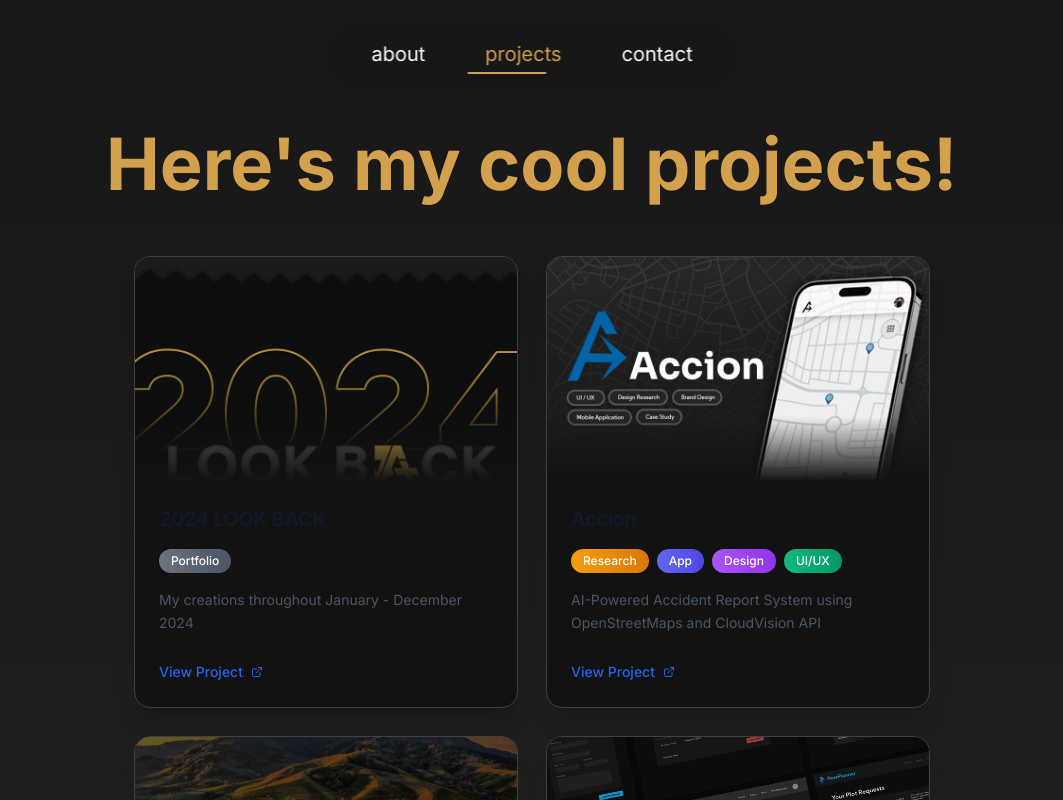
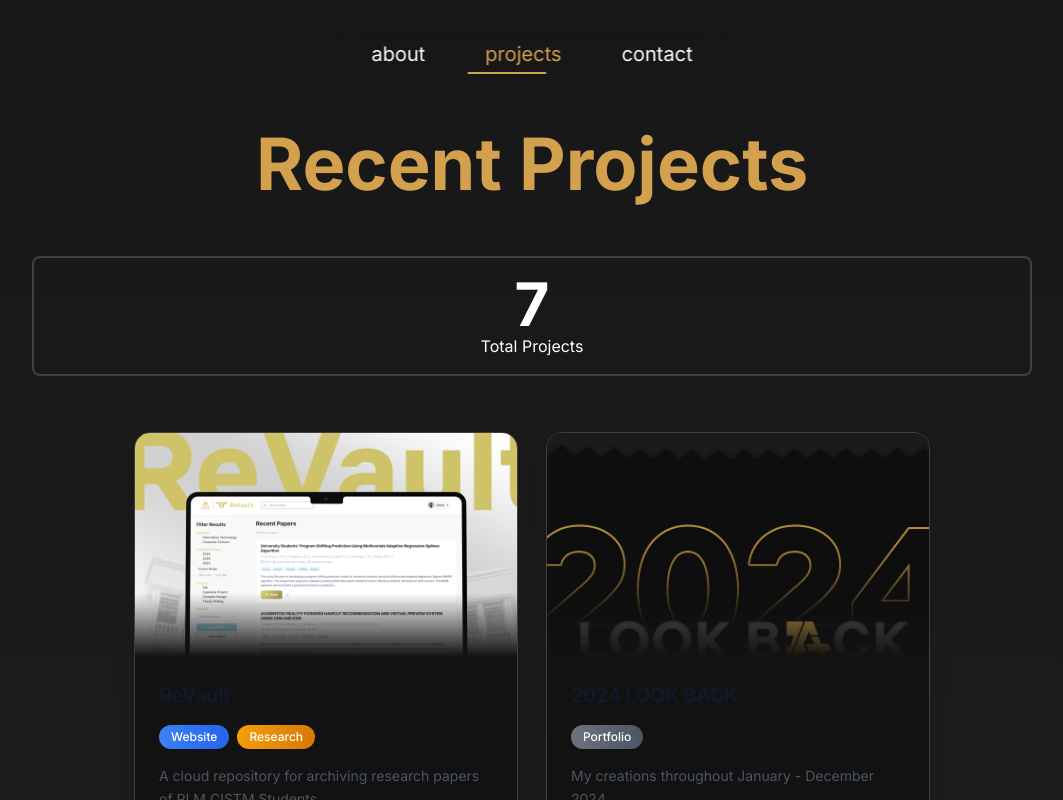
Before and after one commit to dazedmind/my-portfolio-v2, a React (Vite) app: page /projects in a window 1280 px wide. Shown: the top 800 px of the page, without its empty margins (108-1171 px from the left). Built offline with nearby package versions, Linux system fonts and the light colour scheme.

Commit message:
added projects

```diff
--- a/src/components/About.jsx
+++ b/src/components/About.jsx
@@ -11,7 +11,7 @@ function About() {
         <h1 className='text-3xl text-mustard font-bold'>Background</h1>
         <div className='w-full h-px bg-neutral-700 my-4'></div>
 
-        <p className='text-lg sm:text-xl xl:text-xl'>I am a 4th Year Bachelor of Science in Information Technology student at <span className='text-mustard font-bold'>Pamantasan ng Lungsod ng Maynila (PLM)</span>. I love to create and design web applications. I have passion in creating seamless design that appeals to the eyes of the viewers.</p>
+        <p className='text-lg sm:text-xl xl:text-xl'>I am a 4th Year Bachelor of Science in Information Technology student at <span className='text-mustard font-bold'>Pamantasan ng Lungsod ng Maynila (PLM)</span>, with a strong passion for building and designing web applications. I specialize in crafting seamless, visually appealing user interfaces that not only look good but also enhance the overall user experience.</p>
     </div>
   )
 }
--- a/src/components/NavBar.jsx
+++ b/src/components/NavBar.jsx
@@ -32,7 +32,7 @@ const NavBar = () => {
   }, [location.pathname]);
 
   return (
-    <nav className="flex justify-center items-center align-middle rounded-full w-auto max-w-2xl p-4 px-8 bg-neutral-900/30 backdrop-blur-md text-white fixed top-6 left-1/2 transform -translate-x-1/2 z-50">
+    <nav className="flex justify-center items-center align-middle rounded-full w-auto max-w-2xl p-4 px-8 bg-neutral-900/30 backdrop-blur-md text-white fixed top-6 left-1/2 transform -translate-x-1/2 z-100">
       <div className="relative w-full">
         <ul className="flex gap-11 text-xl items-center relative mb-1.5">
           {navItems.map((item, idx) => (
--- a/src/components/Projects.jsx
+++ b/src/components/Projects.jsx
@@ -3,6 +3,7 @@ import Card from './Card'
 import accion from '../img/accion.png'
 import hairlines from '../img/hairlines.png'
 import metro from '../img/metro.png'
+import revault from '../img/revault.png'
 import { Link } from 'react-router-dom'
 
 function Projects() {
@@ -15,6 +16,13 @@ function Projects() {
         <div className='w-full h-px bg-neutral-700 my-4'></div>
 
         <div className='flex flex-col lg:flex-col xl:flex-row gap-5 justify-center'>
+          <Card
+              img={revault}
+              name="ReVault"
+              description="A cloud repository for archiving research papers of PLM CISTM Students"
+              tags={["Website", "Research"]}
+              link="https://revault.vercel.app" target="_blank"/>
+
           <Card
               img={accion}
               name="Accion"
@@ -29,12 +37,6 @@ function Projects() {
               tags={["Branding", "Website", "Design"]}
               link="https://www.behance.net/gallery/212814497/Haribon-Airlines"/>
 
-           <Card
-              img={metro}
-              name="Metro"
-              description="A mockup user interface for an online metrocard train system"
-              tags={["App", "Design", "UI/UX"]}
-              link="https://www.behance.net/gallery/150317913/Metro"/>
         </div>
         <span className='flex flex-col text-center items-center align-middle'>
           <Link to="/projects">
--- /dev/null
+++ b/src/components/reactbits/CountUp.jsx
@@ -0,0 +1,81 @@
+import { useEffect, useRef } from "react";
+import { useInView, useMotionValue, useSpring } from "framer-motion";
+
+export default function CountUp({
+  to,
+  from = 0,
+  direction = "up",
+  delay = 0,
+  duration = 2,
+  className = "",
+  startWhen = true,
+  separator = "",
+  onStart,
+  onEnd,
+}) {
+  const ref = useRef(null);
+  const motionValue = useMotionValue(direction === "down" ? to : from);
+
+  const damping = 20 + 40 * (1 / duration);
+  const stiffness = 100 * (1 / duration);
+
+  const springValue = useSpring(motionValue, {
+    damping,
+    stiffness,
+  });
+
+  const isInView = useInView(ref, { once: true, margin: "0px" });
+
+  useEffect(() => {
+    if (ref.current) {
+      ref.current.textContent = String(direction === "down" ? to : from);
+    }
+  }, [from, to, direction]);
+
+  useEffect(() => {
+    if (isInView && startWhen) {
+      if (typeof onStart === "function") {
+        onStart();
+      }
+
+      const timeoutId = setTimeout(() => {
+        motionValue.set(direction === "down" ? from : to);
+      }, delay * 1000);
+
+      const durationTimeoutId = setTimeout(() => {
+        if (typeof onEnd === "function") {
+          onEnd();
+        }
+      }, delay * 1000 + duration * 1000);
+
+      return () => {
+        clearTimeout(timeoutId);
+        clearTimeout(durationTimeoutId);
+      };
+    }
+  }, [isInView, startWhen, motionValue, direction, from, to, delay, onStart, onEnd, duration]);
+
+  useEffect(() => {
+    const unsubscribe = springValue.on("change", (latest) => {
+      if (ref.current) {
+        const options = {
+          useGrouping: !!separator,
+          minimumFractionDigits: 0,
+          maximumFractionDigits: 0,
+        };
+
+        const formattedNumber = Intl.NumberFormat("en-US", options).format(
+          latest.toFixed(0)
+        );
+
+        ref.current.textContent = separator
+          ? formattedNumber.replace(/,/g, separator)
+          : formattedNumber;
+      }
+    });
+
+    return () => unsubscribe();
+  }, [springValue, separator]);
+
+  return <span className={`${className}`} ref={ref} />;
+}
--- a/src/pages/AboutPage.jsx
+++ b/src/pages/AboutPage.jsx
@@ -44,7 +44,7 @@ function AboutPage() {
                             className="text-4xl md:text-7xl font-bold text-mustard"
                         />
                         <p className="text-md sm:text-lg lg:text-2xl text-neutral-500">
-                        Software Developer and UI/UX Designer
+                        Full Stack Developer and UI/UX Designer
                         </p>
                     </div>
 
@@ -68,7 +68,7 @@ function AboutPage() {
             <section id="about" className="text-neutral-300 flex flex-col justify-start items-center w-auto mt-36 mb-10 gap-14">
                 <div className="flex flex-col md:flex-row justify-center items-start w-4/5 gap-16">
                     <CircularText
-                        text="ABOUT ME * ABOUT ME *"
+                        text="ABOUT ME * ABOUT ME * "
                         onHover="speedUp"
                         spinDuration={20}
                         className="custom-class"
@@ -129,7 +129,7 @@ function AboutPage() {
                     <span className="flex items-center gap-2">
                         <p className="text-3xl md:text-7xl font-bold text-white">Ready to</p>
                         <RotatingText
-                            texts={['connect?', 'collaborate?', 'create?']}
+                            texts={['connect?', 'create?', 'innovate?']}
                             className="text-3xl md:text-7xl font-bold bg-yale-blue/30 rounded-full px-4 py-2"
                             staggerFrom={"last"}
                             initial={{ y: "100%" }}
--- a/src/pages/ContactPage.jsx
+++ b/src/pages/ContactPage.jsx
@@ -8,8 +8,8 @@ import TrueFocus from '../components/reactbits/TrueFocus';
 function ContactPage() {
   return (
     <>
-        <section className="bg-midnight h-screen text-white flex flex-col justify-center items-center gap-6 mb-20">
-            <div className='flex flex-col justify-center items-center pt-32 px-10 my-60 gap-10'>
+        <section className="bg-midnight min-h-screen text-white flex flex-col justify-center items-center gap-6 mb-20">
+            <div className='flex flex-col justify-center items-center pt-40 md:pt-32 px-10 my-15 gap-8 md:gap-10'>
                 <TrueFocus
                 sentence="Connect with me!"
                 manualMode={false}
--- a/src/pages/ProjectPage.jsx
+++ b/src/pages/ProjectPage.jsx
@@ -1,6 +1,7 @@
 import React from "react";
 
 import Card from "../components/Card";
+import revault from '../img/revault.png'
 import accion from '../img/accion.png'
 import hairlines from '../img/hairlines.png'
 import peerplanner from '../img/peerplanner.png'
@@ -9,17 +10,37 @@ import metro from '../img/metro.png'
 import lookback from '../img/lookback24.png'
 import SplitText from "../components/reactbits/SplitText";
 import BlurText from "../components/reactbits/BlurText";
+import CountUp from "../components/reactbits/CountUp";
 
 function ProjectPage() {
     return (
         <>
         <section className="bg-gradient-to-b from-neutral-900 to-neutral-800 h-auto text-white">
-            <div className="flex flex-col justify-around pt-32 px-10 gap-14">
+            <div className="flex flex-col justify-around items-center pt-32 px-10 gap-14">
                 <div className="flex justify-center items-center">
-                    <BlurText text="Here's my cool projects!" duration={0.2} className="text-3xl md:text-7xl font-bold text-mustard" />
+                    <BlurText text="Recent Projects" duration={0.2} className="text-4xl md:text-7xl font-bold text-mustard" />
+                </div>
+
+                <div className="flex flex-col border-2 border-neutral-700 rounded-lg p-4 w-full md:w-5/6 align-middle justify-center items-center">
+                        <CountUp
+                        from={0}
+                        to={7}
+                        separator=","
+                        direction="up"
+                        duration={1}
+                        className="count-up-text text-6xl font-bold"
+                        />
+                        <p>Total Projects</p>
                 </div>
                 <div className="flex flex-wrap items-center align-middle justify-center gap-7">
                 {/* <div className="grid grid-cols-1 sm:grid-cols-2 md:grid-cols-3 lg:grid-cols-4 gap-7"> */}
+                    <Card
+                        img={revault}
+                        name="ReVault"
+                        description="A cloud repository for archiving research papers of PLM CISTM Students"
+                        tags={["Website", "Research"]}
+                        link="https://revault.vercel.app" target="_blank"/>
+
                     <Card
                         img={lookback}
                         name="2024 LOOK BACK"
--- a/tailwind.config.cjs
+++ b/tailwind.config.cjs
@@ -38,6 +38,9 @@ module.exports = {
       },
       margin: {
         '40r': '20rem',
+      },
+      zIndex: {
+        '100': '100',
       }
     },
   },
```
Also changed, not shown: src/img/revault.png (added).
